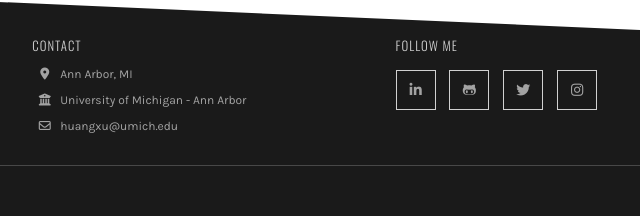
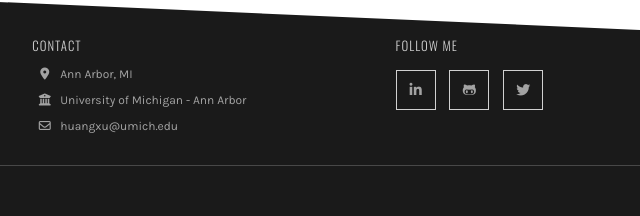
Before and after one commit to justxuit/justxuit.github.io, a website: page projects/ci.html in a window 1280 px wide. Shown: the part 5387-5603 px from the top of the page, 501-1141 px from the left. Drawn offline with nearby package versions, Linux system fonts and the light colour scheme.

Commit message:
Update to latest

```diff
--- a/projects/ci.html
+++ b/projects/ci.html
@@ -271,9 +271,6 @@
             <a href="https://twitter.com/xunami1" target="_blank" aria-label="Follow me on Twitter">
                 <i class="fab fa-twitter" aria-hidden="true"></i>
             </a>
-            <a href="https://www.instagram.com/justxuit" target=”_blank” aria-label="Follow me on Instagram">
-                <i class="fab fa-instagram" aria-hidden="true"></i>
-            </a>
         </div>
         <div class="footer-tag">
             <p>Coded with ♥ by Xuan Huang &nbsp;&nbsp; | &nbsp;&nbsp; Copyright <span id="current-year"></span>
```
Also changed, not shown: about.html (+0 -6 lines), index.html (+0 -9 lines), projects/fetchr.html (+0 -3 lines), projects/lovecoups.html (+0 -3 lines).
